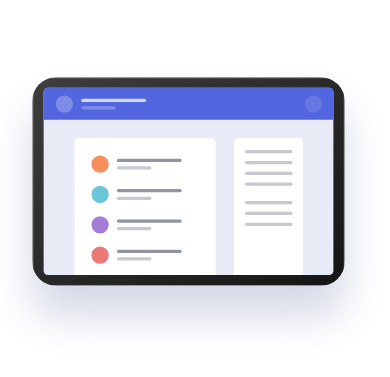
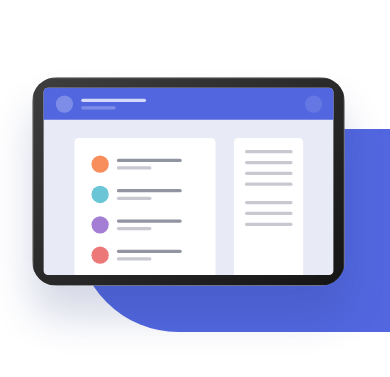
Before and after one commit to mohamedxamid/Bookmark, a plain HTML site: page index.html in a window 390 px wide. Shown: the part 78-455 px from the top of the page. Drawn offline with Linux system fonts and the light colour scheme.

Commit message:
fix bg img hero

```diff
--- a/css/styles.css
+++ b/css/styles.css
@@ -1036,6 +1036,8 @@ only screen and (                min-resolution: 2dppx) {
 
     .hero {
         padding-top: 40px;
+        background-position: left calc(50% + 170px) top 92px;
+        background-size: 577px;
     }
 
     .hero__container {
```
